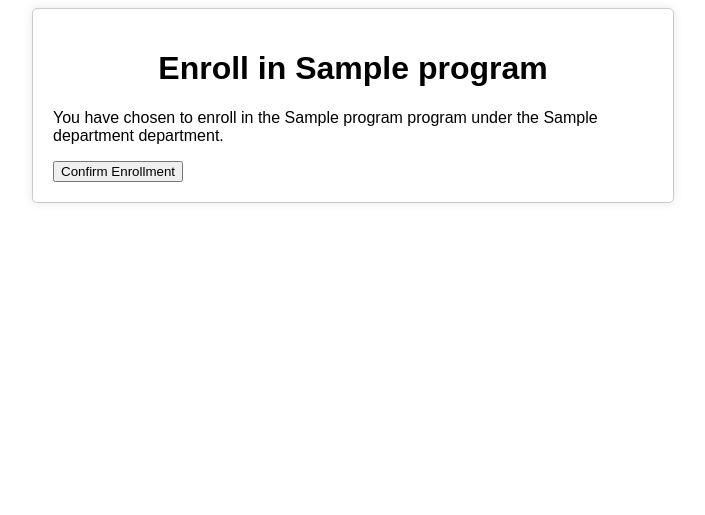
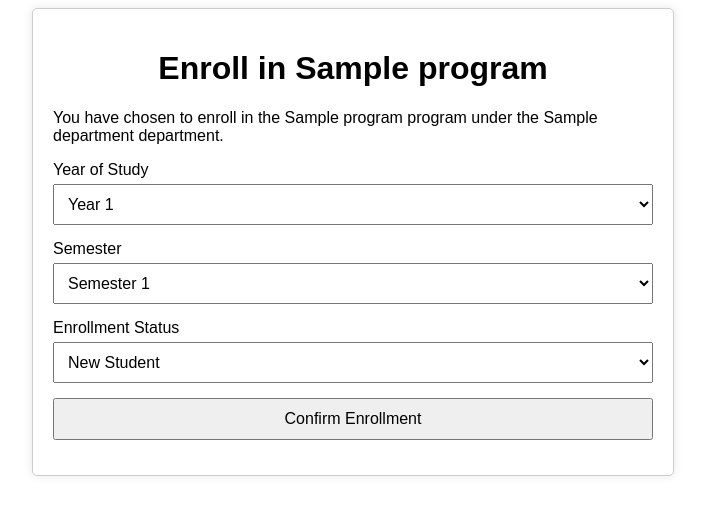
Before and after one commit to poni-henry/Student-Registration-Portal, a Django app: template student_registration_portal/templates/enroll.html in a window 1280 px wide. Shown: the top 515 px of the page, without its empty margins (287-992 px from the left). Run offline with Django 5.2, Linux system fonts and the light colour scheme; the template is opened without the code that fills it: most values are stand-ins (such as "Sample title", 1, 10 or a date in 2020).

Commit message:
added enroll page

```diff
--- a/student_registration_portal/student_registration_portal/views.py
+++ b/student_registration_portal/student_registration_portal/views.py
@@ -46,7 +46,12 @@ def confirm_enrollment(request):
     if request.method == 'POST':
         department = request.POST.get('department')
         program = request.POST.get('program')
+        year_of_study = request.POST.get('year_of_study')
+        semester = request.POST.get('semester')
+        student_status = request.POST.get('student_status')
         # Add logic to save enrollment details
+        # For now, just print to console (or handle appropriately)
+        print(f"Department: {department}, Program: {program}, Year of Study: {year_of_study}, Semester: {semester}, Status: {student_status}")
         # Redirect to a success page or back to home
         return redirect('home')
     return redirect('home')
--- a/student_registration_portal/templates/enroll.html
+++ b/student_registration_portal/templates/enroll.html
@@ -18,6 +18,19 @@
         h1 {
             text-align: center;
         }
+        .form-group {
+            margin-bottom: 15px;
+        }
+        .form-group label {
+            display: block;
+            margin-bottom: 5px;
+        }
+        .form-group select,
+        .form-group button {
+            width: 100%;
+            padding: 10px;
+            font-size: 16px;
+        }
     </style>
 </head>
 <body>
@@ -28,8 +41,37 @@
             {% csrf_token %}
             <input type="hidden" name="department" value="{{ department }}">
             <input type="hidden" name="program" value="{{ program }}">
-            <!-- Add any additional fields necessary for enrollment -->
-            <button type="submit">Confirm Enrollment</button>
+
+            <div class="form-group">
+                <label for="year_of_study">Year of Study</label>
+                <select name="year_of_study" id="year_of_study">
+                    <option value="1">Year 1</option>
+                    <option value="2">Year 2</option>
+                    <option value="3">Year 3</option>
+                    <option value="4">Year 4</option>
+                </select>
+            </div>
+
+            <div class="form-group">
+                <label for="semester">Semester</label>
+                <select name="semester" id="semester">
+                    <option value="1">Semester 1</option>
+                    <option value="2">Semester 2</option>
+                </select>
+            </div>
+
+            <div class="form-group">
+                <label for="student_status">Enrollment Status</label>
+                <select name="student_status" id="student_status">
+                    <option value="new">New Student</option>
+                    <option value="continuing">Continuing Student</option>
+                    <option value="stay_put">Stay Put</option>
+                </select>
+            </div>
+
+            <div class="form-group">
+                <button type="submit">Confirm Enrollment</button>
+            </div>
         </form>
     </div>
 </body>
```
Also changed, not shown: student_registration_portal/templates/registration.html (added, +27 -0 lines).
